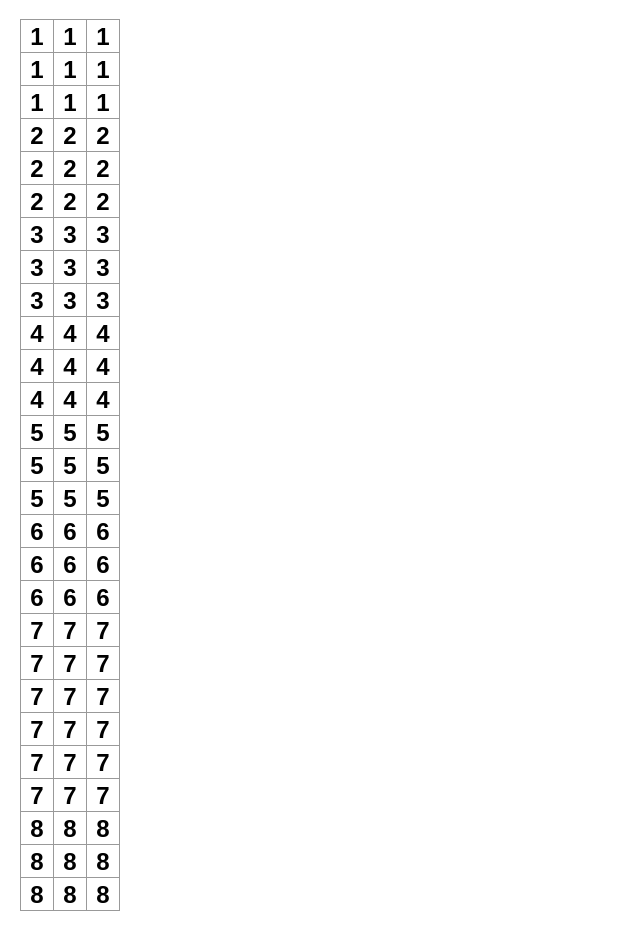
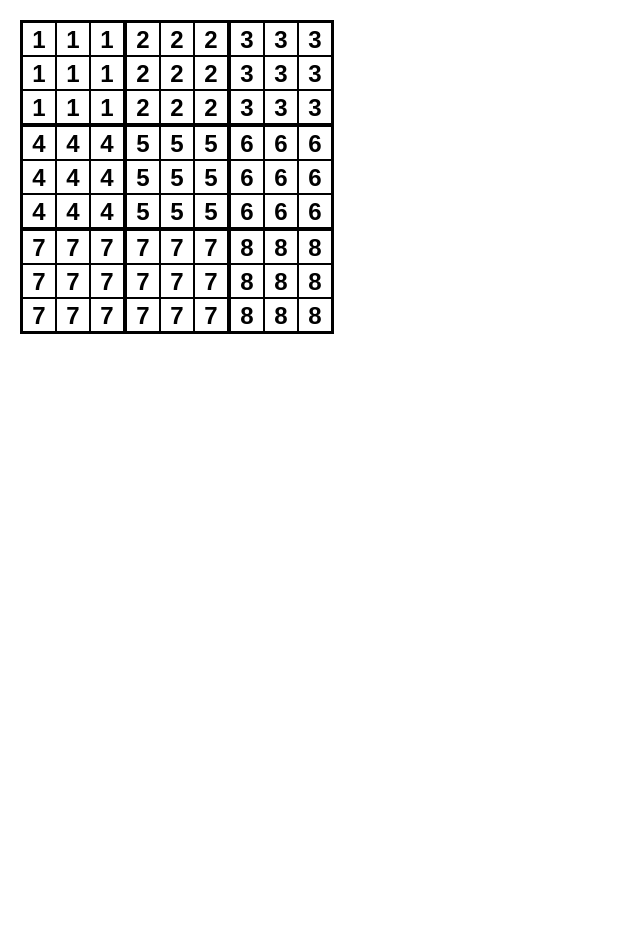
Before and after one commit to terrysmalone/sudoku-solver, a React (Create React App) app: page / in a window 1280 px wide. Shown: the whole page, without its empty margins (0-640 px from the left). After the commit the page ends 800 px from the top, so only its background shows below. Built offline with nearby package versions, Linux system fonts and the light colour scheme.

Commit message:
Sort style

```diff
--- /dev/null
+++ b/src/Styles/Board.css
@@ -0,0 +1,8 @@
+.board {
+    border: 1px solid #000;
+    display: grid;
+    grid-template-columns: repeat(3, 104px);
+    grid-template-rows: repeat(3, 104px);
+    width: 314px;
+    gap: 0;
+}
--- a/src/Styles/Grid.css
+++ b/src/Styles/Grid.css
@@ -1,7 +1,8 @@
 .grid {
+    border: 1px solid #000;
     display: grid;
-    grid-template-columns: repeat(3, 33px);
-    grid-template-rows: repeat(3, 33px);
-    width:100%;
+    grid-template-columns: repeat(3, 34px);
+    grid-template-rows: repeat(3, 34px);
+    width: 100%;
     gap: 0;
 }
--- a/src/Styles/Square.css
+++ b/src/Styles/Square.css
@@ -1,13 +1,11 @@
 .square {
     background: #fff;
-    border: 1px solid #999;
+    border: 1px solid #000;
     float: left;
     font-size: 24px;
     font-weight: bold;
     line-height: 34px;
     height: 34px;
-    margin-right: -1px;
-    margin-top: -1px;
     padding: 0;
     text-align: center;
     width: 34px;
--- a/src/components/Board.tsx
+++ b/src/components/Board.tsx
@@ -1,4 +1,5 @@
 import { Grid } from "./Grid";
+import "../Styles/Board.css";
 
 type BoardProps = {
   grids: (number | undefined)[][];
```
